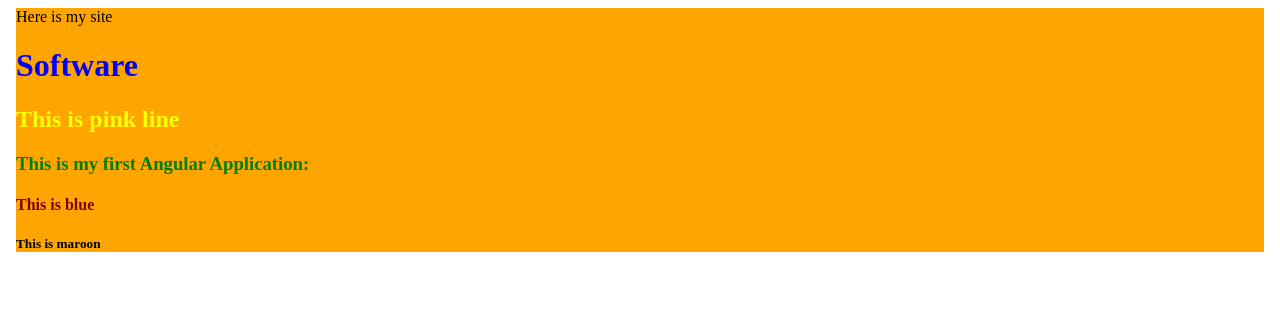
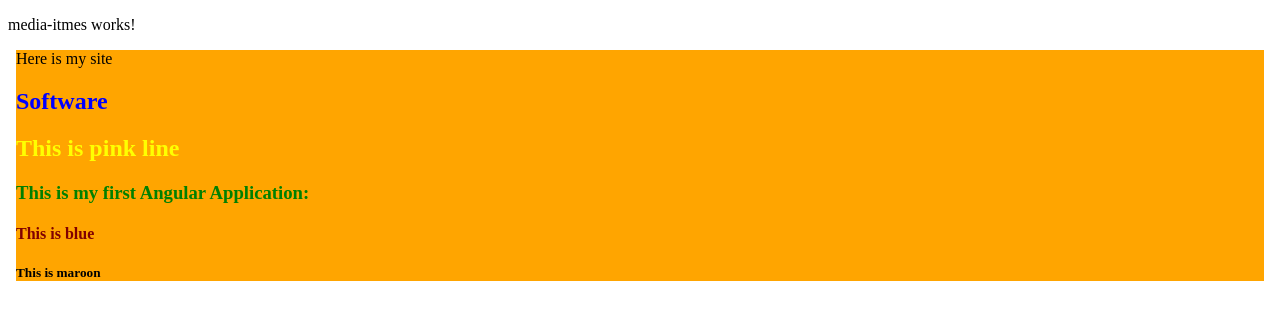
Before and after one commit to hulikeri/AngularBasic, an Angular app: page / in a window 1280 px wide. Shown: the top 320 px of the page. Built offline with nearby package versions, Linux system fonts and the light colour scheme.

Commit message:
ComponentWithinaComponent

```diff
--- a/src/app/app.component.html
+++ b/src/app/app.component.html
@@ -1,8 +1,14 @@
+<section>
+    <header>
+        <app-media-itmes></app-media-itmes>
+    </header>
     <body class="BodyProperties">Here is my site
     <h1>{{title}}</h1>
     <h2>This is pink line</h2>
     <h3>This is my first Angular Application:</h3>
     <h4>This is blue</h4>
     <h5>This is maroon</h5>
+
     </body>
     <router-outlet></router-outlet>
+</section>
--- a/src/app/app.module.ts
+++ b/src/app/app.module.ts
@@ -3,10 +3,12 @@ import { BrowserModule } from '@angular/platform-browser';
 
 import { AppRoutingModule } from './app-routing.module';
 import { AppComponent } from './app.component';
+import { MediaItmesComponent } from './media-itmes/media-itmes.component';
 
 @NgModule({
   declarations: [
-    AppComponent
+    AppComponent,
+    MediaItmesComponent
   ],
   imports: [
     BrowserModule,
--- /dev/null
+++ b/src/app/media-itmes/media-itmes.component.html
@@ -0,0 +1 @@
+<p>media-itmes works!</p>
--- /dev/null
+++ b/src/app/media-itmes/media-itmes.component.ts
@@ -0,0 +1,15 @@
+import { Component, OnInit } from '@angular/core';
+
+@Component({
+  selector: 'app-media-itmes',
+  templateUrl: './media-itmes.component.html',
+  styleUrls: ['./media-itmes.component.scss']
+})
+export class MediaItmesComponent implements OnInit {
+
+  constructor() { }
+
+  ngOnInit(): void {
+  }
+
+}
```
Also changed, not shown: src/app/media-itmes/media-itmes.component.scss (added), 1 other file (tests, documents, lock files or other folders). Lines whose indentation alone changed are shown as unchanged.
